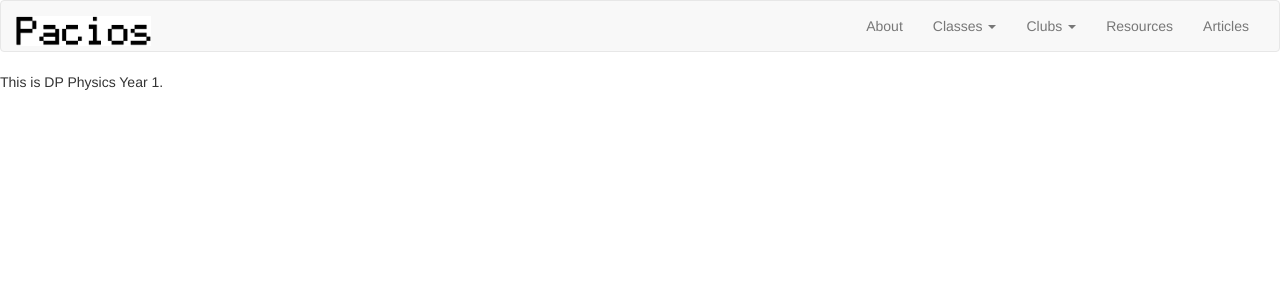
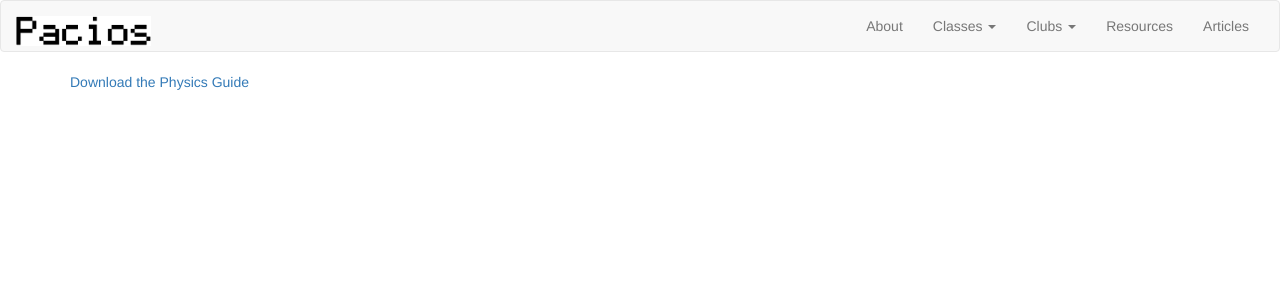
Before and after one commit to RodrigoPacios/mrpacios1, a Jekyll site: the page built from DPPhysicsYear1.html, in a window 1280 px wide. Shown: the top 300 px of the page. Built offline with Jekyll 4.4.1, drawn with Linux system fonts in a browser that asks for light colours; nearby versions of some CDN libraries.

Commit message:
download physics guide

```diff
--- a/DPPhysicsYear1.html
+++ b/DPPhysicsYear1.html
@@ -1,6 +1,14 @@
 ---
 layout: default
 ---
+
+<div class="container">
+    <div class="row">
+        <div class="col-md-12">
+                <a href="{{site.baseurl}}1/download/IB-Physics" download>Download the Physics Guide</a>
+        </div>
+    </div>
+</div>
 
 <ol>
 {% for article in site.categories.dpy1 %}
@@ -10,5 +18,3 @@ layout: default
 <br>
 {% endfor %}
 </ol>
-
-This is DP Physics Year 1.
```
Also changed, not shown: 1 other file.
